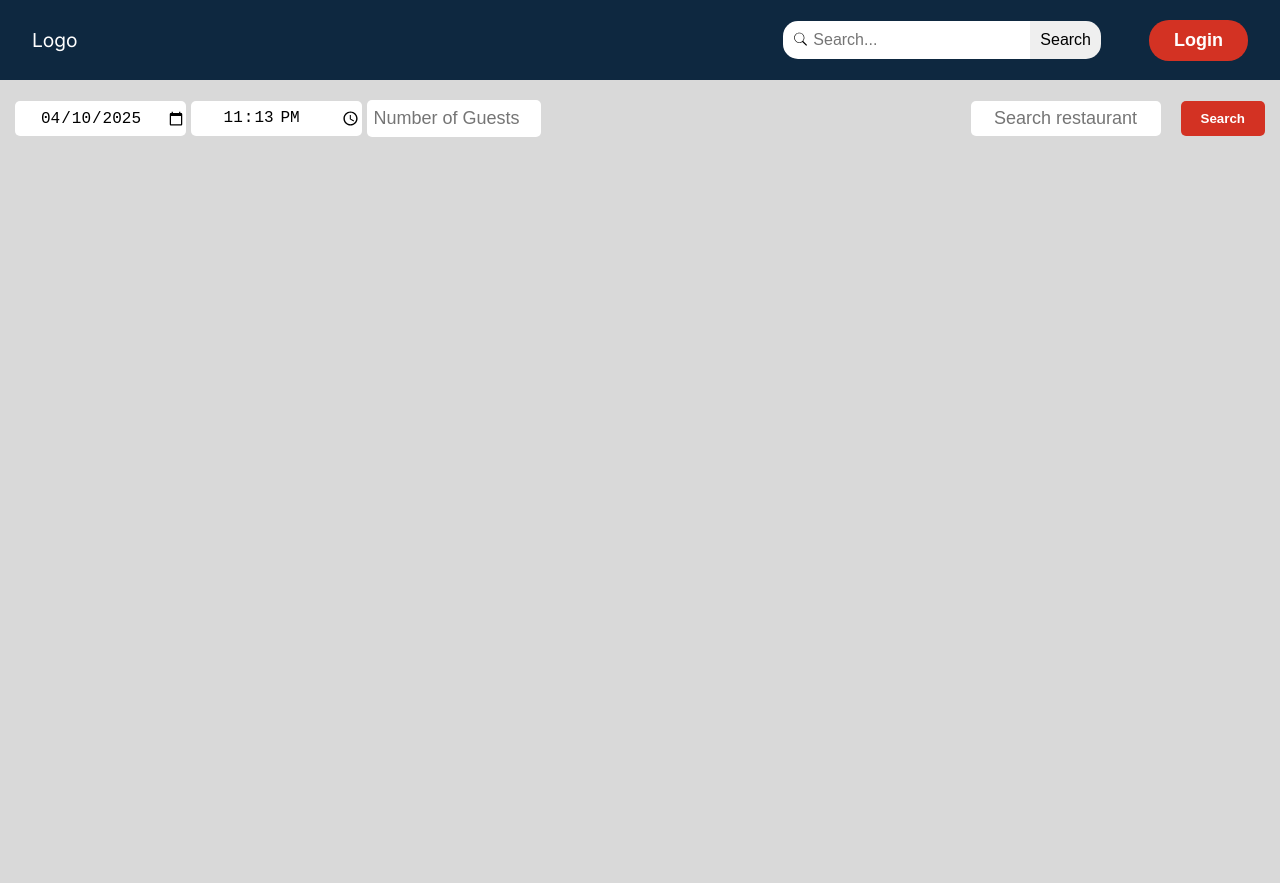
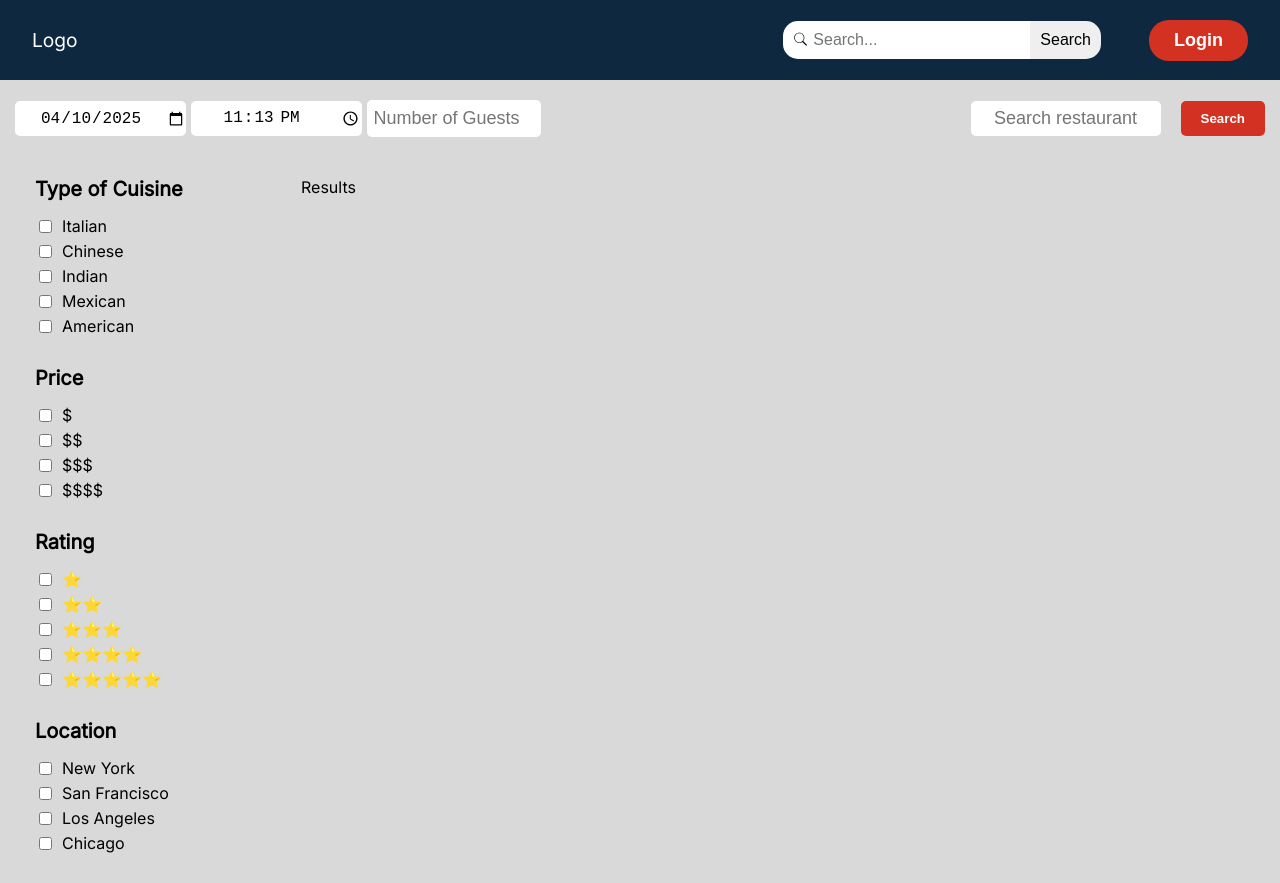
Before and after one commit to gopinathsjsu/team-project-20201-codecrafters, a React (Vite) app in the folder cmpe202project/: page /search in a window 1280 px wide. Before the commit the page ends 800 px from the top, so only its background shows below. Built offline with nearby package versions, Linux system fonts and the light colour scheme.

Commit message:
Refactor SearchResultsPage to enhance filter options and improve layout styling

```diff
--- a/cmpe202project/src/pages/SearchResultsPage.jsx
+++ b/cmpe202project/src/pages/SearchResultsPage.jsx
@@ -12,9 +12,81 @@ const SearchResultsPage = () => {
       <div className="search-component-container">
         <SearchComponent horizontal={true} />
       </div>
-      <div className="search-results">
-        <div className="filters"></div>
-        <div className="results"></div>
+      <div className="search-results-container">
+        <div className="filters-container">
+          <ul className="filter-item">
+            <li className="filter-type">Type of Cuisine</li>
+            <label>
+              <input type="checkbox" value="Italian" /> Italian
+            </label>
+            <label>
+              <input type="checkbox" value="Chinese" /> Chinese
+            </label>
+            <label>
+              <input type="checkbox" value="Indian" /> Indian
+            </label>
+            <label>
+              <input type="checkbox" value="Mexican" /> Mexican
+            </label>
+            <label>
+              <input type="checkbox" value="American" /> American
+            </label>
+          </ul>
+          <div className="filter-item">
+            <li className="filter-type">Price</li>
+            <label>
+              <input type="checkbox" value="$" /> $
+            </label>
+            <label>
+              <input type="checkbox" value="$$" /> $$
+            </label>
+            <label>
+              <input type="checkbox" value="$$$" /> $$$
+            </label>
+            <label>
+              <input type="checkbox" value="$$$$" /> $$$$
+            </label>
+          </div>
+          <div className="filter-item">
+            <li className="filter-type">Rating</li>
+            <label>
+              <input type="checkbox" value="1" />
+              <span>⭐</span>
+            </label>
+            <label>
+              <input type="checkbox" value="2" />
+              <span>⭐⭐</span>
+            </label>
+            <label>
+              <input type="checkbox" value="3" />
+              <span>⭐⭐⭐</span>
+            </label>
+            <label>
+              <input type="checkbox" value="4" />
+              <span>⭐⭐⭐⭐</span>
+            </label>
+            <label>
+              <input type="checkbox" value="5" />
+              <span>⭐⭐⭐⭐⭐</span>
+            </label>
+          </div>
+          <div className="filter-item">
+            <li className="filter-type">Location</li>
+            <label>
+              <input type="checkbox" value="New York" /> New York
+            </label>
+            <label>
+              <input type="checkbox" value="San Francisco" /> San Francisco
+            </label>
+            <label>
+              <input type="checkbox" value="Los Angeles" /> Los Angeles
+            </label>
+            <label>
+              <input type="checkbox" value="Chicago" /> Chicago
+            </label>
+          </div>
+        </div>
+        <div className="results-container">Results</div>
       </div>
     </main>
   );
--- a/cmpe202project/src/styles/SearchResultsPage.css
+++ b/cmpe202project/src/styles/SearchResultsPage.css
@@ -1,3 +1,60 @@
+.search-container{
+    display: flex;
+    flex-direction: column;
+    font-family: Inter, 'Times New Roman', Times, serif;
+}
+
 .search-component-container{
     margin: 20px 15px;
 }
+
+.search-results-container{
+    display: flex;
+    flex-direction: row;
+    color: black;
+
+}
+
+.filters-container{
+    display: flex;
+    flex-direction: column;
+    margin: 20px 15px;
+    margin-top: 0;
+    width: 20%;
+}
+
+.results-container{
+    display: flex;
+    flex-direction: column;
+    margin: 20px 15px;
+    width: 75%;
+}
+
+.filter-item{
+    display: flex;
+    gap: 5px;
+    flex-direction: column;
+    justify-content: space-between;
+    align-items: left;
+    margin: 10px 0;
+    list-style: none;
+    padding: 0px;
+    padding-left: 20px;
+}
+
+.filter-item label {
+    display: flex;
+    align-items: center;
+    gap: 5px;
+    cursor: pointer;
+}
+
+.filter-item label input[type="checkbox"] {
+    margin-right: 5px;
+}
+
+.filter-type{
+    font-size: 20px;
+    font-weight: bold;
+    margin: 10px 0;
+}
```
